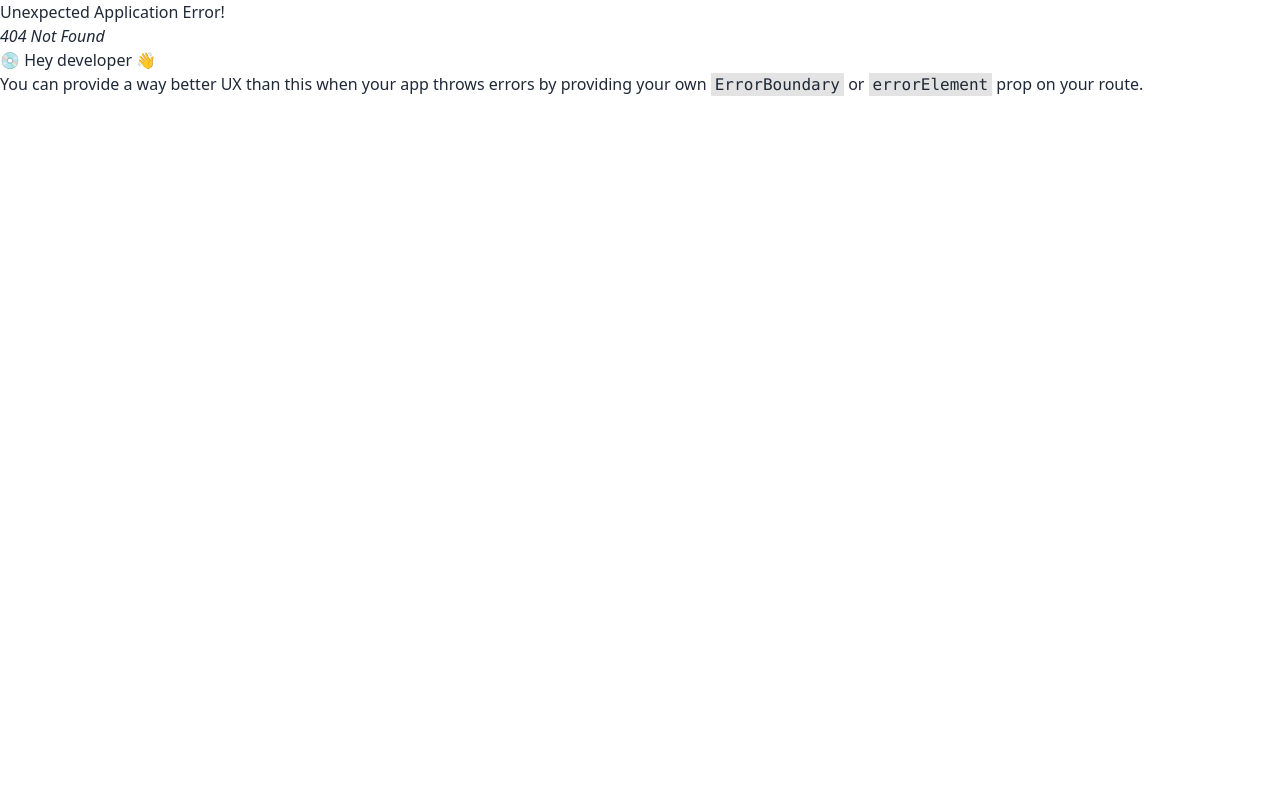
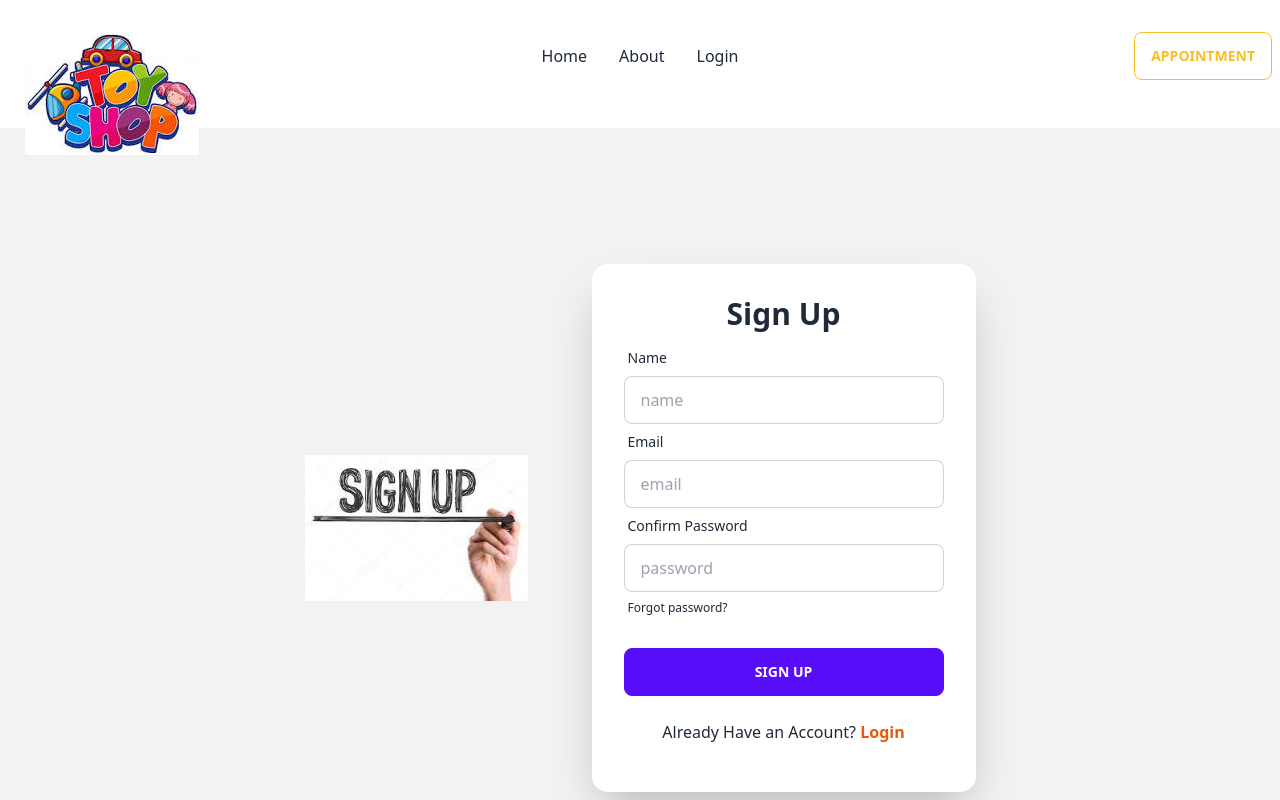
Before and after one commit to tiyasa-tagore/Wonder-Toy-Client, a React (Vite) app: page /signup in a window 1280 px wide. Before the commit this address had no page. Shown: the top 800 px of the page. Built offline with nearby package versions, Linux system fonts and the light colour scheme; no server answers.

Commit message:
firebase

```diff
--- a/src/Providers/AuthProvider.jsx
+++ b/src/Providers/AuthProvider.jsx
@@ -1,12 +1,56 @@
-import { createContext } from "react";
+import { createContext, useEffect, useState } from "react";
+import { createUserWithEmailAndPassword, getAuth, onAuthStateChanged, signInWithEmailAndPassword, signOut } from "firebase/auth";
+import app from "../firebase/firebase.config";
+
 
 export const AuthContext = createContext();
-const AuthProvider = () => {
+const auth = getAuth(app);
+
+// eslint-disable-next-line react/prop-types
+const AuthProvider = ({ children }) => {
+    const [user, setUser] = useState(null);
+    const [loading, setLoading] = useState(true);
+
+    const createUser = (email, password) => {
+        setLoading(true);
+        return createUserWithEmailAndPassword(auth, email, password);
+    }
+
+    const signIn = (email, password) => {
+        setLoading(true);
+        return signInWithEmailAndPassword(auth, email, password);
+    }
+
+    const logOut = () => {
+        setLoading(true);
+        return signOut(auth);
+    }
+
+    useEffect(() => {
+        const unsubscribe = onAuthStateChanged(auth, currentUser => {
+            setUser(currentUser);
+            console.log('current user', currentUser);
+            setLoading(false);
+        });
+        return () => {
+            return unsubscribe();
+        }
+    }, [])
+
+    const authInfo = {
+        user,
+        loading,
+        createUser,
+        signIn,
+        logOut
+    }
+
     return (
-        <div>
-
-        </div>
+        <AuthContext.Provider value={authInfo}>
+            {children}
+        </AuthContext.Provider>
     );
 };
 
+
 export default AuthProvider;
--- a/src/Routes/Routes.jsx
+++ b/src/Routes/Routes.jsx
@@ -2,6 +2,7 @@
 import Main from "../Layout/Main";
 import Home from "../pages/Home/Home/Home";
 import Login from "../pages/Login/Login";
+import SignUp from "../pages/SignUp/SignUp";
 
 const router = createBrowserRouter([
     {
@@ -16,6 +17,10 @@
                 path: 'login',
                 element: <Login></Login>
             },
+            {
+                path: 'signup',
+                element: <SignUp></SignUp>
+            },
         ]
    } ])
 
--- a/src/firebase/firebase.config.js
+++ b/src/firebase/firebase.config.js
@@ -5,12 +5,12 @@
 
 // Your web app's Firebase configuration
 const firebaseConfig = {
-  apiKey: "AIzaSyCP_AXVyrkCpimMVp5ILnZwLtltuxQBojk",
-  authDomain: "toy-store-fc0c7.firebaseapp.com",
-  projectId: "toy-store-fc0c7",
-  storageBucket: "toy-store-fc0c7.appspot.com",
-  messagingSenderId: "1035418736647",
-  appId: "1:1035418736647:web:58493be74db672240272a2"
+  apiKey:"AIzaSyCP_AXVyrkCpimMVp5ILnZwLtltuxQBojk",
+  authDomain:import.meta.env.VITE_authDomain,
+  projectId:import.meta.env.VITE_projectId,
+  storageBucket:import.meta.env.VITE_storageBucket,
+  messagingSenderId:import.meta.env.VITE_messagingSenderId,
+  appId:import.meta.env.VITE_appId
 };
 
 // Initialize Firebase
--- a/src/main.jsx
+++ b/src/main.jsx
@@ -6,9 +6,12 @@
 
 import './index.css'
 import router from './Routes/Routes.jsx';
+import AuthProvider from './Providers/AuthProvider';
 
 ReactDOM.createRoot(document.getElementById('root')).render(
   <React.StrictMode>
-    <RouterProvider router={router} />
+    <AuthProvider>
+   <RouterProvider router={router} />
+   </AuthProvider>
   </React.StrictMode>,
 )
--- a/src/pages/SignUp/SignUp.jsx
+++ b/src/pages/SignUp/SignUp.jsx
@@ -1,10 +1,69 @@
+import { useContext } from "react";
+import img from '../../assets/img/signup.jpeg'
+import { AuthContext } from "../../Providers/AuthProvider";
+import { Link } from "react-router-dom";
 
 const SignUp = () => {
+
+    const { createUser } = useContext(AuthContext);
+
+    const handleSignUp = event => {
+        event.preventDefault();
+        const form = event.target;
+        const name = form.name.value;
+        const email = form.email.value;
+        const password = form.password.value;
+        console.log(name, email, password)
+
+        createUser(email, password)
+            .then(result => {
+                const user = result.user;
+                console.log(user)
+            })
+            .catch(error => console.log(error))
+
+    }
+
     return (
-        <div>
-            <h2>SignUp</h2>
+        <div className="hero min-h-screen bg-base-200">
+            <div className="hero-content flex-col lg:flex-row">
+                <div className="w-1/2 mr-12">
+                    <img src={img} alt="" />
+                </div>
+                <div className="card flex-shrink-0 w-full max-w-sm shadow-2xl bg-base-100">
+                    <div className="card-body">
+                        <h1 className="text-3xl text-center font-bold">Sign Up</h1>
+                        <form onSubmit={handleSignUp}>
+                            <div className="form-control">
+                                <label className="label">
+                                    <span className="label-text">Name</span>
+                                </label>
+                                <input type="text" name='name' placeholder="name" className="input input-bordered" />
+                            </div>
+                            <div className="form-control">
+                                <label className="label">
+                                    <span className="label-text">Email</span>
+                                </label>
+                                <input type="text" name='email' placeholder="email" className="input input-bordered" />
+                            </div>
+                            <div className="form-control">
+                                <label className="label">
+                                    <span className="label-text">Confirm Password</span>
+                                </label>
+                                <input type="text" name='password' placeholder="password" className="input input-bordered" />
+                                <label className="label">
+                                    <a href="#" className="label-text-alt link link-hover">Forgot password?</a>
+                                </label>
+                            </div>
+                            <div className="form-control mt-6">
+                                <input className="btn btn-primary" type="submit" value="Sign Up" />
+                            </div>
+                        </form>
+                        <p className='my-4 text-center'>Already Have an Account? <Link className='text-orange-600 font-bold' to="/login">Login</Link> </p>
+                    </div>
+                </div>
+            </div>
         </div>
     );
 };
-
 export default SignUp;
```
